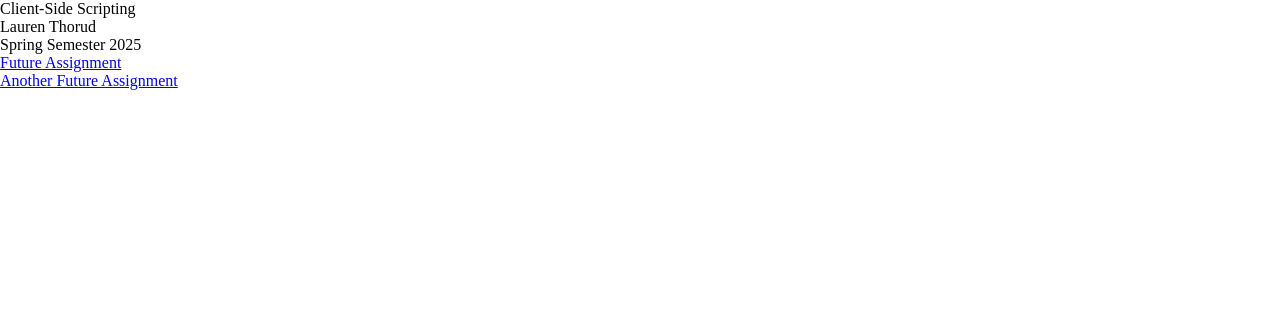
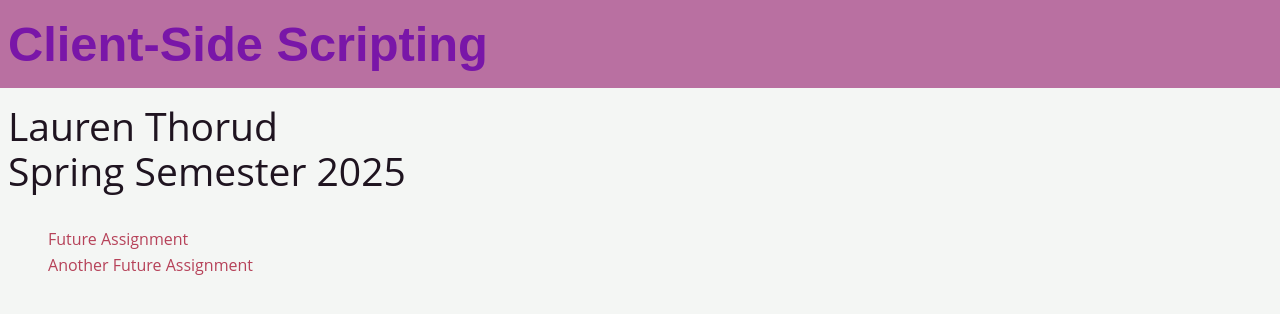
Before and after one commit to LalaIAm/hctc-scripting, a plain HTML site: page index.html in a window 1280 px wide. Drawn offline with Linux system fonts and the light colour scheme.

Commit message:
Update index.html

```diff
--- a/index.html
+++ b/index.html
@@ -1,45 +1,133 @@
-<!doctype html>
-<html lang='en'>
+<!DOCTYPE html>
+<html lang="en">
   <head>
-    <meta charset='utf-8'>
-    <meta name='viewport' content='width=device-width; initial-scale=1.0'>
+    <meta charset="utf-8" />
+    <meta name="viewport" content="width=device-width; initial-scale=1.0" />
     <title>Client Side Scripting</title>
-    <link rel='shortcut icon' href='favicon.ico'>
-    <link rel='stylesheet' href='styles.css'>
+    <link rel="shortcut icon" href="favicon.ico" />
+    <link rel="stylesheet" href="styles.css" />
     <style>
-      *, body {
+      *,
+      body {
         margin: 0;
         padding: 0;
         border: 0;
-	font-size: 100%;
+
         font: inherit;
         vertical-align: baseline;
+      }
+
+      html {
+        font-size: 16px;
+      }
+      body {
+        background: #f4f6f4;
+        font-family: 'Open Sans', sans-serif;
+        font-weight: false;
+        line-height: 1.65;
+        color: #1F1420;
+      }
+
+      p {
+        font-size: 1em;
+      }
+
+      h1,
+      h2,
+      h3,
+      h4,
+      h5 {
+        font-family: 'Open Sans', sans-serif;
+        font-weight: true;
+        line-height: 1.15;
+      }
+
+      h1,
+      .text-size-h1 {
+        font-family: 'Poppins', sans-serif;
+        font-weight: 700;
+        margin-top: 0;
+        font-size: 3.05em;
+      }
+
+      h2,
+      .text-size-h2 {
+        font-size: 2.44em;
+      }
+
+      h3,
+      .text-size-h3 {
+        font-size: 1.95em;
+      }
+
+      h4,
+      .text-size-h4 {
+        font-size: 1.56em;
+      }
+
+      h5,
+      .text-size-h5 {
+        font-size: 1.25em;
+      }
+
+      .text-caption {
+        font-size: 0.8em;
+      }
+
+      small,
+      .text-small {
+        font-size: 0.64em;
+      }
+
+      header {
+        background: #B970A1;
+        padding: 1rem .5rem;
+        color: #7916A8;
+      }
+
+      .name {
+        padding: 1rem .5rem;
+      }
+
+      .assignments {
+        padding: 1rem 3rem;
+      }
+
+      .assignments ul {
+        list-style: none;
+      }
+
+      a {
+        text-decoration: none;
+        color: #B64259;
+        transition: all .3s ease;
+      }
+
+      a:hover {
+        color: #7916A8;
       }
     </style>
   </head>
   <body>
-    <main>
     <header>
       <h1>Client-Side Scripting</h1>
     </header>
     <main>
-        <div class='name'>
+      <div class="name">
         <h2>Lauren Thorud</h2>
-        </div>
-        <div class='name'>
+
         <h2>Spring Semester 2025</h2>
       </div>
-        <div class='assignments'>
+      <div class="assignments">
         <ul>
           <li>
-              <a href='#'>Future Assignment</a>
+            <a href="#">Future Assignment</a>
           </li>
           <li>
-              <a href='#'>Another Future Assignment</a>
+            <a href="#">Another Future Assignment</a>
           </li>
         </ul>
       </div>
     </main>
-    </main>
   </body>
 </html>
```
Lines whose indentation alone changed are shown as unchanged.
